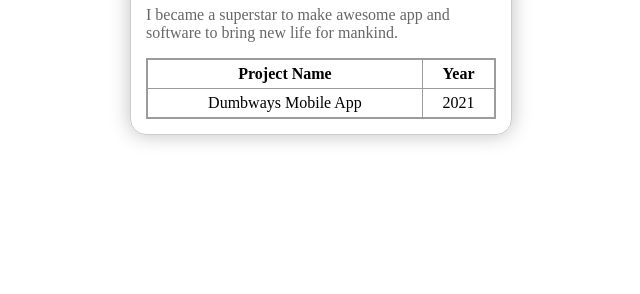
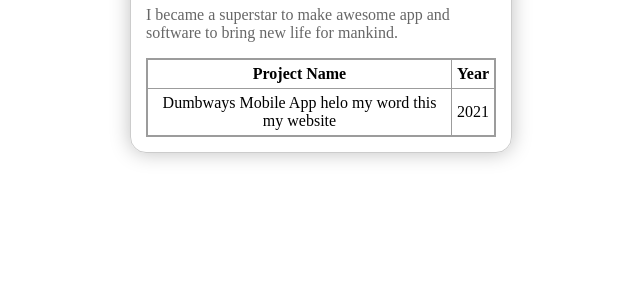
Before and after one commit to jimmypangalinan/Dumbways-creating-card-master, a plain HTML site: page index.html in a window 1280 px wide. Shown: the part 506-800 px from the top of the page, without its empty margins (319-959 px from the left). Drawn offline with Linux system fonts and the light colour scheme.

Commit message:
add paragraf

```diff
--- a/index.html
+++ b/index.html
@@ -47,6 +47,7 @@
             <tr>
               <td style="padding: 5px; text-align: center">
                 Dumbways Mobile App
+                helo my word this my website
               </td>
               <td style="padding: 5px; text-align: center">2021</td>
             </tr>
```
